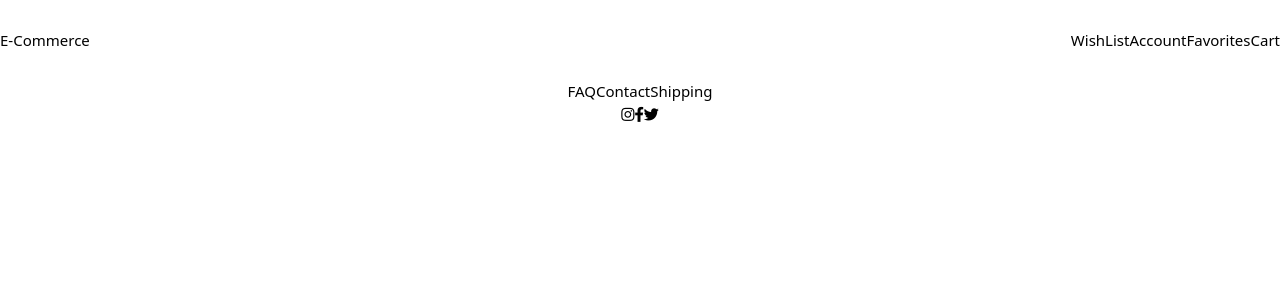
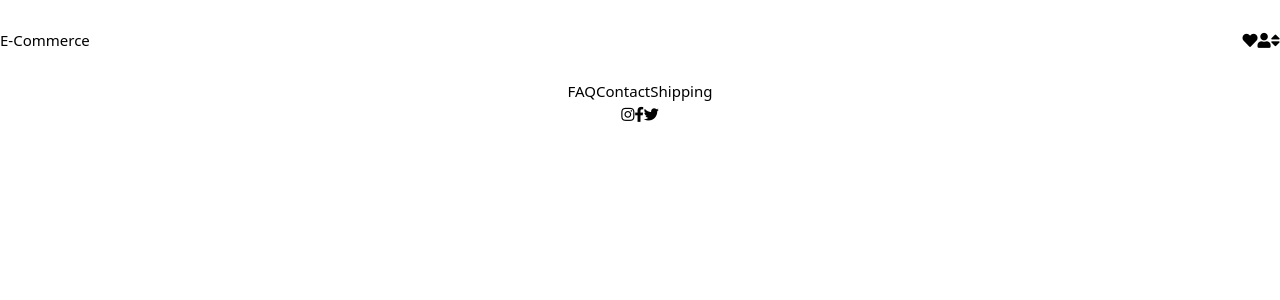
Before and after one commit to soyed/e-commerce-project, a React app: page /home in a window 1280 px wide. Shown: the top 300 px of the page. Built offline with nearby package versions, Linux system fonts and the light colour scheme.

Commit message:
setting up route on header for the home page

```diff
--- a/src/App.tsx
+++ b/src/App.tsx
@@ -2,17 +2,22 @@ import React from 'react';
 import { Switch, Redirect, Route } from 'react-router-dom';
 
 import HomePage from './components/HomePage/Homepage';
-import { LinkPath } from './routes/utilS';
+import { LinkPath } from './routes/utils';
 
 const App = () => {
   return (
     <>
       {/* Routes => temp location */}
       <Switch>
-        <Route path='/' exact>
-          <Redirect to='/home' />
+        <Route path={LinkPath.UNIVERSAL} exact>
+          <Redirect to={LinkPath.HOME} />
         </Route>
-        <Route path={LinkPath.HOME} exact component={HomePage} />
+        <Route path={LinkPath.HOME} component={HomePage} exact />
+
+        {/* COMMERCE ROUTE */}
+        <Route path={LinkPath.ACCOUNT} />
+        <Route path={LinkPath.FAVORITES} />
+        <Route path={LinkPath.CART} />
 
         {/* Information Route */}
         <Route path={LinkPath.FAQ} />
--- a/src/UIKit/UIIcon/UIIcon.tsx
+++ b/src/UIKit/UIIcon/UIIcon.tsx
@@ -2,7 +2,7 @@ import React from 'react';
 import ClassNames from 'classnames';
 import { IconType } from '../../utils/icons';
 import UILink from '../UILink/UILink';
-import { LinkType } from '../../routes/utilS';
+import { RouteType } from '../../routes/utils';
 require('./UIIcon.scss');
 
 interface UIIconProps {
@@ -11,7 +11,7 @@ interface UIIconProps {
   iconType?: IconType;
   linkTo: string;
   iconText?: string;
-  linkType: LinkType;
+  linkType: RouteType;
 }
 
 const UIIcon: React.FC<UIIconProps> = (props) => {
@@ -19,7 +19,7 @@ const UIIcon: React.FC<UIIconProps> = (props) => {
     props;
   return (
     <div className={ClassNames('icon__container', containerClassName)}>
-      <UILink linkTo={linkTo} isActive={false} linkType={LinkType.SOCIAL}>
+      <UILink linkTo={linkTo} isActive={false} linkType={RouteType.SOCIAL}>
         <i className={ClassNames('icon__content', iconType, iconClassName)}></i>
       </UILink>
     </div>
--- a/src/UIKit/UILink/UILink.tsx
+++ b/src/UIKit/UILink/UILink.tsx
@@ -1,12 +1,12 @@
 import React from 'react';
 import ClassNames from 'classnames';
 import { Link, NavLink } from 'react-router-dom';
-import { LinkType } from '../../routes/utilS';
+import { RouteType } from '../../routes/utils';
 
 interface UILinkProps {
   linkTo: string;
   isActive?: boolean;
-  linkType: LinkType;
+  linkType: RouteType;
   activeClassName?: string;
   activeStyle?: object;
   parentClassName?: string;
@@ -25,11 +25,11 @@ const UILink: React.FC<UILinkProps> = (props) => {
   return (
     <div>
       <li className={ClassNames('link__container', parentClassName)}>
-        {linkType === LinkType.SOCIAL ? (
+        {linkType === RouteType.SOCIAL ? (
           <a target='_blank' href={linkTo}>
             {children}
           </a>
-        ) : isActive && linkType === LinkType.COMMERCE ? (
+        ) : isActive && linkType === RouteType.COMMERCE ? (
           <NavLink
             to={linkTo}
             activeStyle={activeStyle}
--- a/src/components/Header/Header.tsx
+++ /dev/null
@@ -1,18 +0,0 @@
-import React from 'react';
-
-const Header = () => {
-  return (
-    <div className='flex h-32 items-center justify-between'>
-      <h1 className=''>E-Commerce</h1>
-      {/* The Action bars of the page */}
-      <div className='flex items-center justify-end'>
-        <p>WishList</p>
-        <p>Account</p>
-        <p>Favorites</p>
-        <p>Cart</p>
-      </div>
-    </div>
-  );
-};
-
-export default Header;
--- a/src/components/Footer/Footer.tsx
+++ b/src/components/HomePage/Footer/Footer.tsx
@@ -1,20 +1,20 @@
 import React from 'react';
-import { LinkPath, LinkType } from '../../routes/utilS';
-import UIIcon from '../../UIKit/UIIcon/UIIcon';
-import UILink from '../../UIKit/UILink/UILink';
-import { IconType } from '../../utils/icons';
+import { LinkPath, RouteType } from '../../../routes/utils';
+import UIIcon from '../../../UIKit/UIIcon/UIIcon';
+import UILink from '../../../UIKit/UILink/UILink';
+import { IconType } from '../../../utils/icons';
 
 const Footer = () => {
   return (
     <div className='flex flex-col h-12'>
       <div className='flex justify-center'>
-        <UILink linkType={LinkType.COMMERCE} linkTo={LinkPath.FAQ}>
+        <UILink linkType={RouteType.COMMERCE} linkTo={LinkPath.FAQ}>
           <p>FAQ</p>
         </UILink>
-        <UILink linkType={LinkType.COMMERCE} linkTo={LinkPath.CONTACT}>
+        <UILink linkType={RouteType.COMMERCE} linkTo={LinkPath.CONTACT}>
           <p>Contact</p>
         </UILink>
-        <UILink linkType={LinkType.COMMERCE} linkTo={LinkPath.SHIPPING}>
+        <UILink linkType={RouteType.COMMERCE} linkTo={LinkPath.SHIPPING}>
           <p>Shipping</p>
         </UILink>
       </div>
@@ -22,17 +22,17 @@ const Footer = () => {
         <UIIcon
           iconType={IconType.INSTAGRAM}
           linkTo={'https://www.instagram.com'}
-          linkType={LinkType.SOCIAL}
+          linkType={RouteType.SOCIAL}
         />
         <UIIcon
           iconType={IconType.FACEBOOK}
           linkTo={'https://www.facebook.com'}
-          linkType={LinkType.SOCIAL}
+          linkType={RouteType.SOCIAL}
         />
         <UIIcon
           iconType={IconType.TWITTER}
           linkTo={'https://www.twitter.com'}
-          linkType={LinkType.SOCIAL}
+          linkType={RouteType.SOCIAL}
         />
       </div>
     </div>
--- /dev/null
+++ b/src/components/HomePage/Header/Header.tsx
@@ -0,0 +1,36 @@
+import React from 'react';
+import { LinkPath, RouteType } from '../../../routes/utils';
+import UIIcon from '../../../UIKit/UIIcon/UIIcon';
+import UILink from '../../../UIKit/UILink/UILink';
+import { IconType } from '../../../utils/icons';
+
+const Header = () => {
+  return (
+    <div className='flex h-32 items-center justify-between'>
+      <UILink linkType={RouteType.COMMERCE} linkTo={LinkPath.UNIVERSAL}>
+        <h1 className=''>E-Commerce</h1>
+      </UILink>
+
+      {/* The Action bars of the page */}
+      <div className='flex items-center justify-end'>
+        <UIIcon
+          iconType={IconType.LIKE}
+          linkTo={LinkPath.FAVORITES}
+          linkType={RouteType.COMMERCE}
+        />
+        <UIIcon
+          iconType={IconType.USER}
+          linkTo={LinkPath.ACCOUNT}
+          linkType={RouteType.COMMERCE}
+        />
+        <UIIcon
+          iconType={IconType.SORT}
+          linkTo={LinkPath.CART}
+          linkType={RouteType.COMMERCE}
+        />
+      </div>
+    </div>
+  );
+};
+
+export default Header;
--- a/src/components/HomePage/Homepage.tsx
+++ b/src/components/HomePage/Homepage.tsx
@@ -1,6 +1,6 @@
 import React from 'react';
-import Footer from '../Footer/Footer';
-import Header from '../Header/Header';
+import Footer from './Footer/Footer';
+import Header from './Header/Header';
 
 interface HomePageProps {}
 
--- a/src/routes/utils.ts
+++ b/src/routes/utils.ts
@@ -1,14 +1,19 @@
-export enum LinkType {
+export enum RouteType {
   SOCIAL = 'social',
   COMMERCE = 'commerce',
 }
 
 export enum LinkPath {
+  UNIVERSAL = '/',
   HOME = '/home',
   // Information
   FAQ = '/faq',
   SHIPPING = '/shipping',
   CONTACT = '/contact',
+  // Commerce Section
+  ACCOUNT = '/account',
+  FAVORITES = '/favorites',
+  CART = '/cart',
   // NOT Found
   NOTFOUND = '*',
 }
```
Also changed, not shown: src/components/Contact/Contact.jsx (added), src/components/FAQ/Faq.tsx (added), src/components/Shipping/Shipping.tsx (added).
